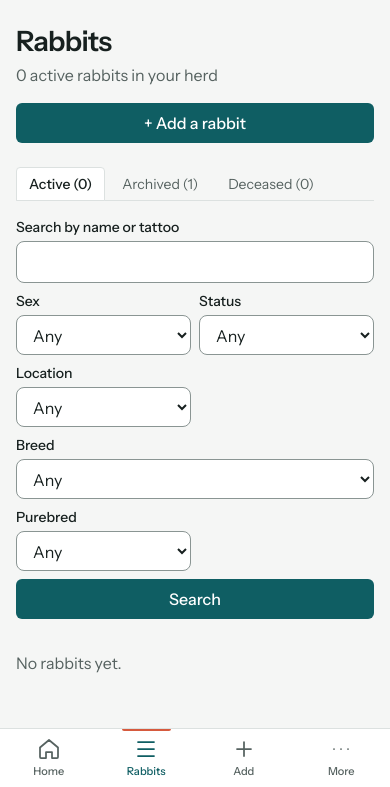
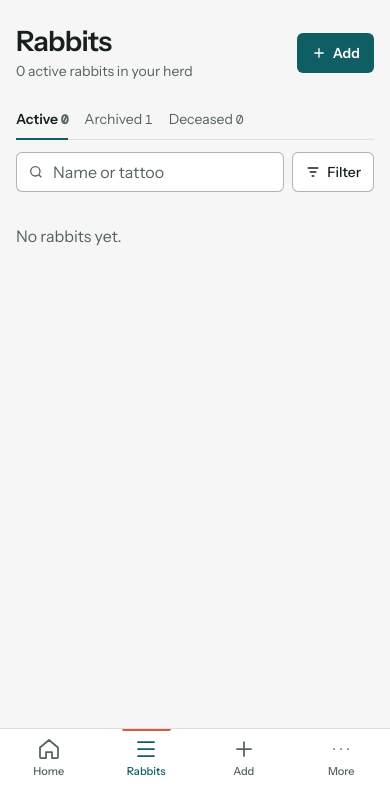
Before and after one commit to frank-dixon/rabbit-herd, a Django app: page /rabbits/ in a window 390 px wide. Shown: the part 57-844 px from the top of the page. Run offline with Django 5.2, Linux system fonts and the light colour scheme; a user stored in the database is signed in; data comes from the database, SQL or seed files in the repository; tables that the repository leaves empty hold one stand-in row (values such as "Sample post"); style sheets or scripts are compiled from the project's sources; parts of the project's set-up code (start-up, migrations or seed data) failed here and were passed over.

Commit message:
Compact rabbit list header: search plus a Filter button
The search field, Sex/Status/Breed/Location/Purebred selects and Search
button took a whole phone screen. Now one row holds the search and a Filter
button with the active-filter count; it opens a <details> panel (Apply for
no-JS, submit on change with JS, Esc/tap-outside closes). Active filters
show as removable chips. Tabs, grid/list icons and Add sit on one line.

```diff
--- a/assets/app.js
+++ b/assets/app.js
@@ -19,6 +19,7 @@ import { bindPhotoTiles } from "./photo-tiles.mjs";
 import { bindDeathFields } from "./death-fields.mjs";
 import { bindOffline } from "./offline.mjs";
 import { bindSettings } from "./settings.mjs";
+import { bindFilters } from "./filters.mjs";
 
 /**
  * Read the CSRF token from the page.
@@ -309,6 +310,7 @@ function start() {
   bindDeathFields(document);
   bindOffline(document, window);
   bindSettings(document, window);
+  bindFilters(document);
 }
 
 if (document.readyState === "loading") {
--- a/rabbits/views.py
+++ b/rabbits/views.py
@@ -104,6 +104,18 @@ def rabbit_list(request):
     deceased_count = sum(1 for _, archived_at, status in herd if not archived_at and status == Rabbit.Status.DECEASED)
     active_count = len(herd) - archived_count - deceased_count
     filtering = any(filters[key] for key in ("q", "sex", "breed", "status", "location", "pure"))
+    locations = location_options(request.user)
+    labels = {
+        "sex": dict(Rabbit.Sex.choices),
+        "status": dict(Rabbit.Status.choices),
+        "location": dict(locations),
+        "pure": {"yes": "Purebred", "no": "Not purebred"},
+    }
+    chips = [
+        {"key": key, "label": labels.get(key, {}).get(filters[key], filters[key]),
+         "remove_qs": query_string(filters, **{key: ""})}
+        for key in ("sex", "status", "breed", "location", "pure") if filters[key]
+    ]
     noun = filters["tab"]
     total = {"archived": archived_count, "deceased": deceased_count}.get(filters["tab"], active_count)
     if filtering:
@@ -120,12 +132,13 @@ def rabbit_list(request):
             "subtitle": subtitle,
             "filters": filters,
             "filtering": filtering,
+            "filter_chips": chips,
             "active_count": active_count,
             "archived_count": archived_count,
             "deceased_count": deceased_count,
             "deceased_qs": query_string({}, tab="deceased"),
             "sex_options": Rabbit.Sex.choices,
-            "location_options": location_options(request.user),
+            "location_options": locations,
             "status_options": Rabbit.Status.choices,
             "breed_options": breed_names(breed for breed, _, _ in herd),
             "grid_qs": query_string(filters, view="grid"),
--- a/templates/rabbits/list.html
+++ b/templates/rabbits/list.html
@@ -3,75 +3,99 @@
 {% block title %}Rabbits · {{ app_name }}{% endblock %}
 
 {% block content %}
-  {% url 'rabbit_create' as create_url %}
-  {% include "components/page_header.html" with title="Rabbits" subtitle=subtitle primary_label="+ Add a rabbit" primary_href=create_url only %}
+  <div class="flex items-center justify-between gap-3">
+    <div class="min-w-0">
+      <h1 class="text-[1.75rem] leading-tight font-semibold md:text-[2.25rem]">Rabbits</h1>
+      <p class="mt-0.5 text-sm text-muted">{{ subtitle }}</p>
+    </div>
+    <a href="{% url 'rabbit_create' %}" class="mo-press inline-flex min-h-10 shrink-0 items-center gap-1.5 rounded-md bg-accent px-3.5 text-sm font-semibold text-on-accent hover:bg-accent/90 focus:outline-none focus-visible:ring-2 focus-visible:ring-accent focus-visible:ring-offset-2 focus-visible:ring-offset-canvas"><svg class="h-4 w-4" viewBox="0 0 24 24" fill="none" stroke="currentColor" stroke-width="2" aria-hidden="true"><path d="M12 5v14M5 12h14"/></svg>Add<span class="sr-only sm:not-sr-only">&nbsp;a rabbit</span></a>
+  </div>
 
-  <nav class="mt-6 flex gap-1 border-b border-neutral-300" aria-label="Active or archived">
-    <a href="?{{ active_qs }}" class="-mb-px rounded-t border px-3 py-1.5 text-sm {% if filters.tab == 'active' %}border-neutral-300 border-b-neutral-200 bg-white font-medium{% else %}border-transparent text-neutral-600{% endif %}"{% if filters.tab == 'active' %} aria-current="page"{% endif %}>Active ({{ active_count }})</a>
-    <a href="?{{ archived_qs }}" class="-mb-px rounded-t border px-3 py-1.5 text-sm {% if filters.tab == 'archived' %}border-neutral-300 border-b-neutral-200 bg-white font-medium{% else %}border-transparent text-neutral-600{% endif %}"{% if filters.tab == 'archived' %} aria-current="page"{% endif %}>Archived ({{ archived_count }})</a>
-    <a href="?{{ deceased_qs }}" class="-mb-px rounded-t border px-3 py-1.5 text-sm {% if filters.tab == 'deceased' %}border-neutral-300 border-b-neutral-200 bg-white font-medium{% else %}border-transparent text-neutral-600{% endif %}"{% if filters.tab == 'deceased' %} aria-current="page"{% endif %}>Deceased ({{ deceased_count }})</a>
+  <div class="mt-5 flex items-end justify-between gap-2 border-b border-line">
+    <nav class="-mb-px flex min-w-0 gap-4 overflow-x-auto text-sm" aria-label="Active or archived">
+      <a href="?{{ active_qs }}" class="shrink-0 border-b-2 py-2 {% if filters.tab == 'active' %}border-accent font-semibold text-ink{% else %}border-transparent text-muted hover:text-ink{% endif %}"{% if filters.tab == 'active' %} aria-current="page"{% endif %}>Active <span class="num text-muted">{{ active_count }}</span></a>
+      <a href="?{{ archived_qs }}" class="shrink-0 border-b-2 py-2 {% if filters.tab == 'archived' %}border-accent font-semibold text-ink{% else %}border-transparent text-muted hover:text-ink{% endif %}"{% if filters.tab == 'archived' %} aria-current="page"{% endif %}>Archived <span class="num text-muted">{{ archived_count }}</span></a>
+      <a href="?{{ deceased_qs }}" class="shrink-0 border-b-2 py-2 {% if filters.tab == 'deceased' %}border-accent font-semibold text-ink{% else %}border-transparent text-muted hover:text-ink{% endif %}"{% if filters.tab == 'deceased' %} aria-current="page"{% endif %}>Deceased <span class="num text-muted">{{ deceased_count }}</span></a>
     </nav>
+    {% if rabbits %}
+      <nav class="mb-1.5 flex shrink-0 items-center gap-1" aria-label="Layout">
+        <a href="?{{ grid_qs }}" class="mo-press grid h-8 w-8 place-items-center rounded-md {% if view == 'grid' %}bg-accent-soft text-accent{% else %}text-muted hover:text-ink{% endif %}"{% if view == 'grid' %} aria-current="true"{% endif %} title="Grid"><svg class="h-4 w-4" viewBox="0 0 24 24" fill="none" stroke="currentColor" stroke-width="1.8" aria-hidden="true"><path d="M4 4h7v7H4zM13 4h7v7h-7zM4 13h7v7H4zM13 13h7v7h-7z"/></svg><span class="sr-only">Grid</span></a>
+        <a href="?{{ list_qs }}" class="mo-press grid h-8 w-8 place-items-center rounded-md {% if view == 'list' %}bg-accent-soft text-accent{% else %}text-muted hover:text-ink{% endif %}"{% if view == 'list' %} aria-current="true"{% endif %} title="List"><svg class="h-4 w-4" viewBox="0 0 24 24" fill="none" stroke="currentColor" stroke-width="1.8" aria-hidden="true"><path d="M4 6h16M4 12h16M4 18h16"/></svg><span class="sr-only">List</span></a>
+        {% if view == 'grid' %}{% block density_toggle %}{% endblock %}{% endif %}
+      </nav>
+    {% endif %}
+  </div>
 
-  <form method="get" class="mt-4 grid grid-cols-2 gap-2 sm:grid-cols-[minmax(0,1fr)_auto_auto_auto_auto_auto_auto] sm:items-end" role="search" aria-label="Search and filter rabbits">
+  <form method="get" class="mt-3" role="search" aria-label="Search and filter rabbits" data-filter-form>
     {% if filters.tab != 'active' %}<input type="hidden" name="tab" value="{{ filters.tab }}">{% endif %}
-    <div class="col-span-2 sm:col-span-1">
-      <label class="block text-sm font-medium text-neutral-800" for="id_q">Search by name or tattoo</label>
-      <input class="mt-1 block w-full rounded-lg border border-neutral-400 bg-white px-3 py-2 text-neutral-900 focus:outline-none focus-visible:ring-2 focus-visible:ring-accent" id="id_q" name="q" type="search" value="{{ filters.q }}" autocomplete="off">
-    </div>
-    <div>
-      <label class="block text-sm font-medium text-neutral-800" for="id_sex">Sex</label>
-      <select class="mt-1 block w-full rounded-lg border border-neutral-400 bg-white px-3 py-2" id="id_sex" name="sex">
+    {% if view == 'list' %}<input type="hidden" name="view" value="list">{% endif %}
+    <div class="flex items-center gap-2">
+      <label class="relative min-w-0 flex-1">
+        <span class="sr-only">Search by name or tattoo</span>
+        <svg class="pointer-events-none absolute left-3 top-1/2 h-4 w-4 -translate-y-1/2 text-muted" viewBox="0 0 24 24" fill="none" stroke="currentColor" stroke-width="2" aria-hidden="true"><path d="M11 18a7 7 0 1 0 0-14 7 7 0 0 0 0 14zM20 20l-3.5-3.5"/></svg>
+        <input class="block h-10 w-full rounded-md border border-field/70 bg-surface pl-9 pr-3 text-ink placeholder:text-muted focus:border-accent focus:outline-none focus-visible:ring-2 focus-visible:ring-accent/40" id="id_q" name="q" type="search" value="{{ filters.q }}" placeholder="Name or tattoo" autocomplete="off" enterkeyhint="search">
+      </label>
+      <details class="group/f static sm:relative" data-filter-panel{% if filters_open %} open{% endif %}>
+        <summary class="mo-press flex h-10 cursor-pointer list-none items-center gap-1.5 rounded-md border px-3 text-sm font-medium select-none [&::-webkit-details-marker]:hidden {% if filter_chips %}border-accent bg-accent-soft text-accent{% else %}border-field/70 bg-surface text-ink hover:border-field{% endif %} focus:outline-none focus-visible:ring-2 focus-visible:ring-accent">
+          <svg class="h-4 w-4" viewBox="0 0 24 24" fill="none" stroke="currentColor" stroke-width="2" aria-hidden="true"><path d="M4 6h16M7 12h10M10 18h4"/></svg>
+          Filter{% if filter_chips %} <span class="num rounded-full bg-accent px-1.5 text-[0.7rem] leading-[1.15rem] text-on-accent"><span class="sr-only">(</span>{{ filter_chips|length }}<span class="sr-only"> active)</span></span>{% endif %}
+        </summary>
+        <div class="absolute inset-x-4 z-30 mt-2 rounded-lg border border-line bg-surface p-4 shadow-[0_12px_32px_-12px_rgb(0_0_0/0.25)] sm:inset-x-auto sm:right-0 sm:w-80">
+          <div class="grid grid-cols-2 gap-3">
+            <label class="block text-sm font-medium">Sex
+              <select class="mt-1 block h-10 w-full rounded-md border border-field/70 bg-surface px-2" name="sex">
                 <option value="">Any</option>
                 {% for value, label in sex_options %}<option value="{{ value }}"{% if filters.sex == value %} selected{% endif %}>{{ label }}</option>{% endfor %}
               </select>
-    </div>
-    <div>
-      <label class="block text-sm font-medium text-neutral-800" for="id_status">Status</label>
-      <select class="mt-1 block w-full rounded-lg border border-neutral-400 bg-white px-3 py-2" id="id_status" name="status">
+            </label>
+            <label class="block text-sm font-medium">Status
+              <select class="mt-1 block h-10 w-full rounded-md border border-field/70 bg-surface px-2" name="status">
                 <option value="">Any</option>
                 {% for value, label in status_options %}<option value="{{ value }}"{% if filters.status == value %} selected{% endif %}>{{ label }}</option>{% endfor %}
               </select>
-    </div>
+            </label>
+            <label class="col-span-2 block text-sm font-medium">Breed
+              <select class="mt-1 block h-10 w-full rounded-md border border-field/70 bg-surface px-2" name="breed">
+                <option value="">Any</option>
+                {% for name in breed_options %}<option value="{{ name }}"{% if filters.breed == name %} selected{% endif %}>{{ name }}</option>{% endfor %}
+              </select>
+            </label>
             {% if location_options %}
-    <div>
-      <label class="block text-sm font-medium text-neutral-800" for="id_location">Location</label>
-      <select class="mt-1 block w-full rounded-lg border border-neutral-400 bg-white px-3 py-2 sm:max-w-[10rem]" id="id_location" name="location">
+            <label class="block text-sm font-medium">Location
+              <select class="mt-1 block h-10 w-full rounded-md border border-field/70 bg-surface px-2" name="location">
                 <option value="">Any</option>
                 {% for value, label in location_options %}<option value="{{ value }}"{% if filters.location == value %} selected{% endif %}>{{ label }}</option>{% endfor %}
               </select>
-    </div>
+            </label>
             {% endif %}
-    <div class="col-span-2 sm:col-span-1">
-      <label class="block text-sm font-medium text-neutral-800" for="id_breed">Breed</label>
-      <select class="mt-1 block w-full rounded-lg border border-neutral-400 bg-white px-3 py-2 sm:max-w-[14rem]" id="id_breed" name="breed">
-        <option value="">Any</option>
-        {% for name in breed_options %}<option value="{{ name }}"{% if filters.breed == name %} selected{% endif %}>{{ name }}</option>{% endfor %}
-      </select>
-    </div>
-    <div>
-      <label class="block text-sm font-medium text-neutral-800" for="id_pure">Purebred</label>
-      <select class="mt-1 block w-full rounded-lg border border-neutral-400 bg-white px-3 py-2" id="id_pure" name="pure">
+            <label class="block text-sm font-medium">Purebred
+              <select class="mt-1 block h-10 w-full rounded-md border border-field/70 bg-surface px-2" name="pure">
                 <option value="">Any</option>
                 <option value="yes"{% if filters.pure == "yes" %} selected{% endif %}>Purebred</option>
                 <option value="no"{% if filters.pure == "no" %} selected{% endif %}>Not purebred</option>
               </select>
+            </label>
           </div>
-    <div class="col-span-2 flex gap-2 sm:col-span-1">
-      <div class="flex flex-1 flex-col sm:flex-none">{% include "components/button.html" with label="Search" type="submit" variant="primary" only %}</div>
-      {% if filtering %}<div class="flex flex-1 flex-col sm:flex-none">{% include "components/button.html" with label="Clear" href="?"|add:clear_qs variant="secondary" only %}</div>{% endif %}
+          <div class="mt-4 flex items-center justify-between gap-2">
+            {% if filtering %}<a class="text-sm font-medium text-accent underline-offset-2 hover:underline" href="?{{ clear_qs }}">Clear all</a>{% else %}<span></span>{% endif %}
+            <button type="submit" class="mo-press inline-flex min-h-9 items-center rounded-md bg-accent px-4 text-sm font-semibold text-on-accent hover:bg-accent/90" data-filter-apply>Apply</button>
           </div>
+        </div>
+      </details>
+    </div>
+    {% if filter_chips %}
+      <ul class="mt-2 flex flex-wrap gap-1.5" aria-label="Active filters">
+        {% for chip in filter_chips %}
+          <li class="mo-enter"><a href="?{{ chip.remove_qs }}" class="mo-press inline-flex h-7 items-center gap-1 rounded-full border border-line bg-surface pl-2.5 pr-1.5 text-xs font-medium hover:border-field">{{ chip.label }}<svg class="h-3.5 w-3.5 text-muted" viewBox="0 0 24 24" fill="none" stroke="currentColor" stroke-width="2.2" aria-hidden="true"><path d="M7 7l10 10M17 7 7 17"/></svg><span class="sr-only">Remove filter</span></a></li>
+        {% endfor %}
+      </ul>
+    {% endif %}
   </form>
 
   {% if rabbits %}
-    <nav class="mt-6 flex justify-end" aria-label="Layout">
-      <div class="inline-flex overflow-hidden rounded border border-neutral-500 bg-white text-sm">
-        <a href="?{{ grid_qs }}" class="px-3 py-1.5 {% if view == 'grid' %}bg-accent text-on-accent hover:bg-accent/90{% endif %}"{% if view == 'grid' %} aria-current="true"{% endif %}>Grid</a>
-        <a href="?{{ list_qs }}" class="border-l border-neutral-500 px-3 py-1.5 {% if view == 'list' %}bg-accent text-on-accent hover:bg-accent/90{% endif %}"{% if view == 'list' %} aria-current="true"{% endif %}>List</a>
-      </div>
-    </nav>
 
     {% if view == 'grid' %}
-    <ul class="mt-6 grid grid-cols-1 gap-4 sm:grid-cols-2 lg:grid-cols-4" data-view="grid">
+    <ul class="mt-5 grid grid-cols-1 gap-4 sm:grid-cols-2 lg:grid-cols-4" data-view="grid">
       {% for rabbit in rabbits %}
         {% with main=rabbit.main_photo %}
           <li>
@@ -90,7 +114,7 @@
       {% endfor %}
     </ul>
     {% else %}
-      <ul class="mt-6 flex flex-col gap-2" data-view="list">
+      <ul class="mt-5 flex flex-col gap-2" data-view="list">
         {% for rabbit in rabbits %}
           {% with main=rabbit.main_photo %}
             <li>
```
Also changed, not shown: assets/filters.mjs (added, +21 -0 lines), rabbits/test_list_layout.py (+18 -4 lines). Lines whose indentation alone changed are shown as unchanged.
